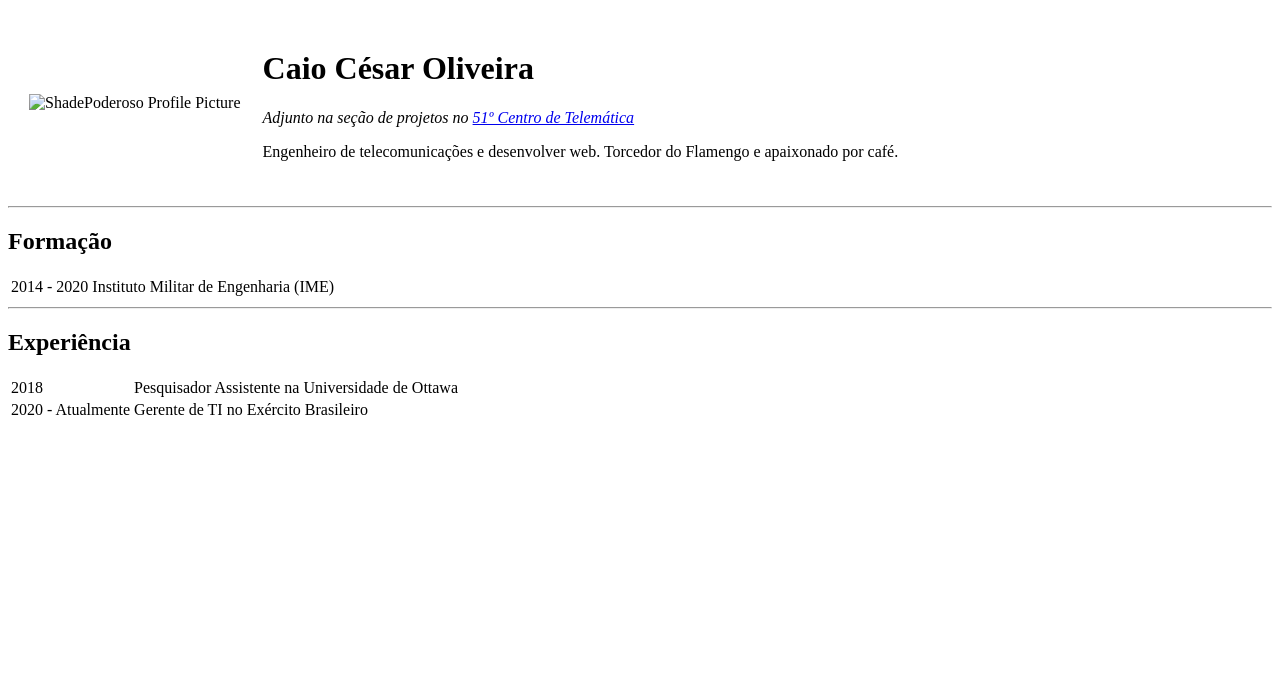
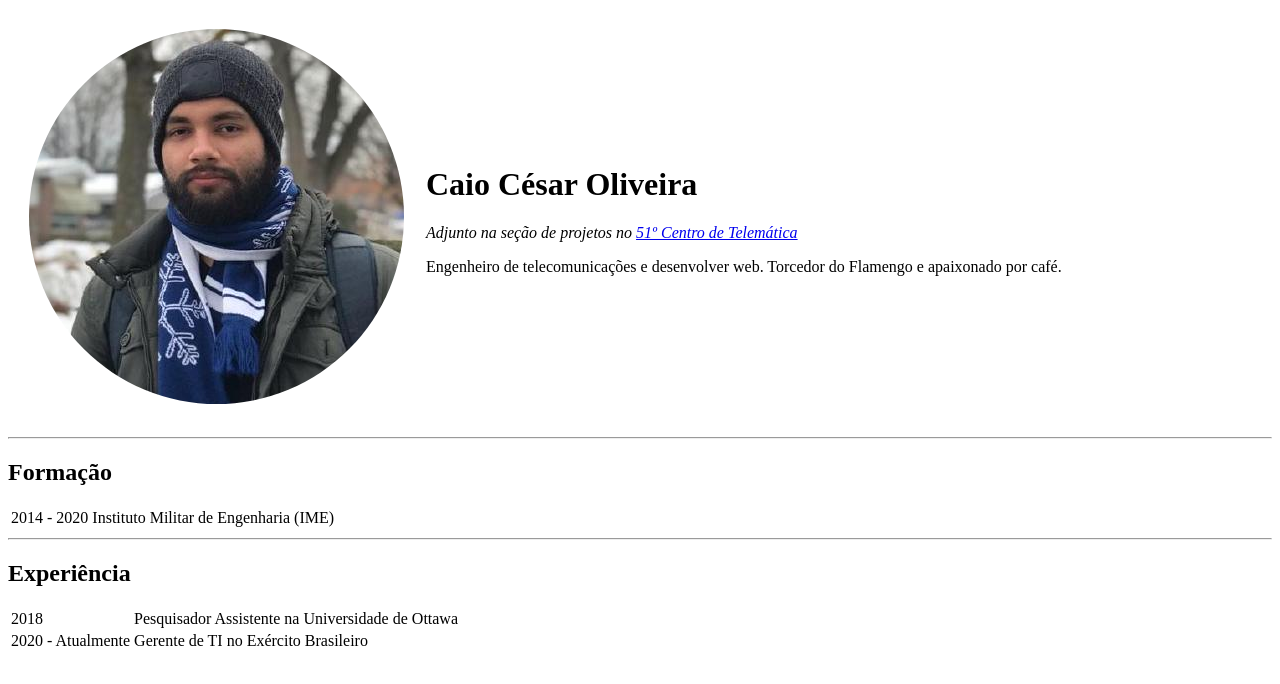
Before and after one commit to ShadePoderoso/ShadePoderoso.github.io, a plain HTML site: page index.html in a window 1280 px wide. Drawn offline with Linux system fonts and the light colour scheme.

Commit message:
Update index.html
correção no path da foto

```diff
--- a/index.html
+++ b/index.html
@@ -8,7 +8,7 @@
     <table cellspacing="20">
       <tr>
         <td>
-          <img src="resources\shadepoderoso.png" alt="ShadePoderoso Profile Picture">
+          <img src="shadepoderoso.png" alt="ShadePoderoso Profile Picture">
         </td>
         <td>
           <h1>Caio César Oliveira</h1>
```
